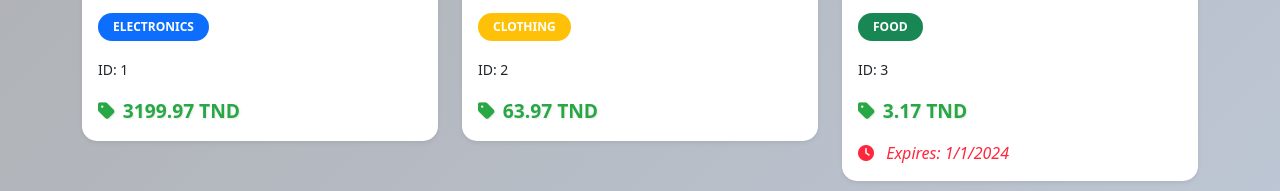
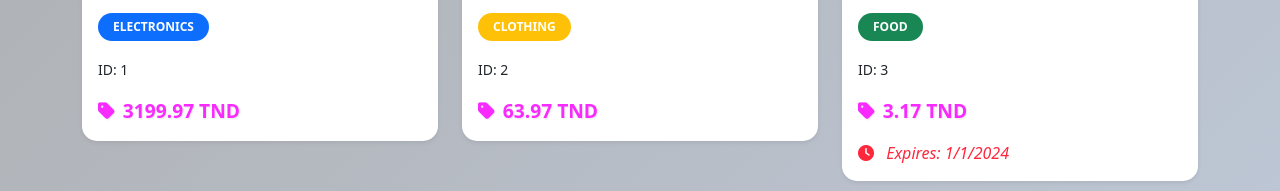
Before and after one commit to bouzayenilyes/CDP_Store, a website: page index.html in a window 1280 px wide. Shown: the part 609-800 px from the top of the page. Drawn offline with nearby package versions, Linux system fonts and the light colour scheme.

Commit message:
color change

```diff
--- a/style.css
+++ b/style.css
@@ -29,7 +29,7 @@ body {
 .price-tag {
     font-size: 1.2rem;
     font-weight: bold;
-    color: #28a745;
+    color: #f82aff;
     text-shadow: 1px 1px 2px rgba(0,0,0,0.1);
 }
 
```
